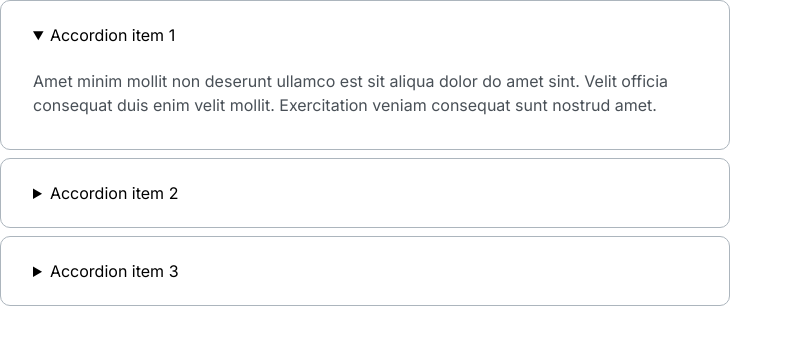
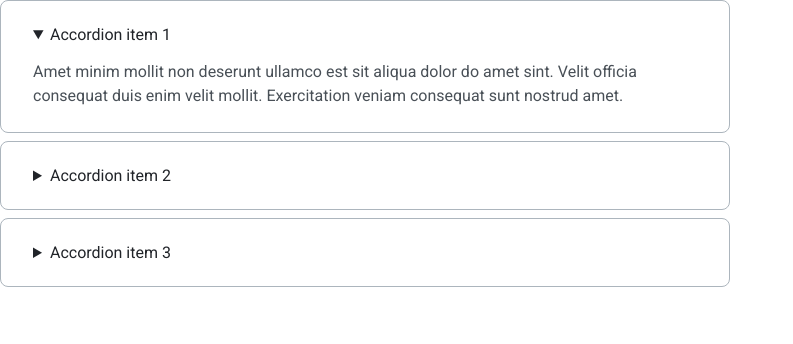
Before and after one commit to js-tasks-ru/htmlcss-20240216_7738000, a website: page 03-lection1/02-accordion/index.html in a window 1280 px wide. Both pictures are taken after a click on the heading "Accordion item 1". Shown: the whole page, without its empty margins (0-793 px from the left). Drawn offline with Linux system fonts and the light colour scheme.

Commit message:
Правки в Аккордионе

```diff
--- a/03-lection1/02-accordion/accordion.css
+++ b/03-lection1/02-accordion/accordion.css
@@ -1,31 +1,39 @@
 /* Стилизация аккордеона */
-* {
-    font-family: Inter;
+.accordion {
+    width: 730px;
 }
 
-.accordion {
-    width: 730px;
-    border: 1px solid var(--grey-3);
-    border-radius: 10px;
-    padding: 24px 32px;
+.accordion__item {
+    font-family: Inter;
     font-size: 16px;
     font-weight: 400;
-    color: var(--grey-4);
+    border: 1px solid var(--grey-3);
+    border-radius: 8px;
+    padding: 24px 32px;
+    cursor: pointer;
     margin-bottom: 8px;
 }
 
-.accordion summary {
-    color: black;
-
+.accordion__item:last-child {
+    margin-bottom: 0;
 }
 
-.accordion summary::-webkit-details-marker {
+.accordion__title {
+    color: var(--black);
+}
+
+.accordion__title [open] {
+    margin-bottom: 24px;
+}
+
+.accordion__content {
+    padding-top: 16px;
+    line-height: 24px;
+    color: var(--grey-4);
+}
+
+
+.accordion__title::-webkit-details-marker {
     /* нестандартный псевдоэлемент Google Chrome */
     display: none;
 }
-
-.accordion p {
-    padding-top: 24px;
-    padding-bottom: 8px;
-    line-height: 24px;
-}
--- a/03-lection1/02-accordion/index.html
+++ b/03-lection1/02-accordion/index.html
@@ -9,35 +9,35 @@
 </head>
 
 <body>
-
-    <details class="accordion">
-        <summary>
+    <div class="accordion">
+        <details class="accordion__item">
+            <summary class="accordion__title">
                 Accordion item 1
             </summary>
-        <p>
+            <p class="accordion__content">
                 Amet minim mollit non deserunt ullamco est sit aliqua dolor do amet sint. Velit officia consequat duis
                 enim velit mollit. Exercitation veniam consequat sunt nostrud amet.
             </p>
         </details>
-    <details class="accordion">
-        <summary>
+        <details class="accordion__item">
+            <summary class="accordion__title">
                 Accordion item 2
             </summary>
-        <p>
+            <p class="accordion__content">
                 Amet minim mollit non deserunt ullamco est sit aliqua dolor do amet sint. Velit officia consequat duis
                 enim velit mollit. Exercitation veniam consequat sunt nostrud amet.
             </p>
         </details>
-    <details class="accordion">
-        <summary>
+        <details class="accordion__item">
+            <summary class="accordion__title">
                 Accordion item 3
             </summary>
-        <p>
+            <p class="accordion__content">
                 Amet minim mollit non deserunt ullamco est sit aliqua dolor do amet sint. Velit officia consequat duis
                 enim velit mollit. Exercitation veniam consequat sunt nostrud amet.
             </p>
         </details>
-
+    </div>
 </body>
 
 </html>
```
Lines whose indentation alone changed are shown as unchanged.
